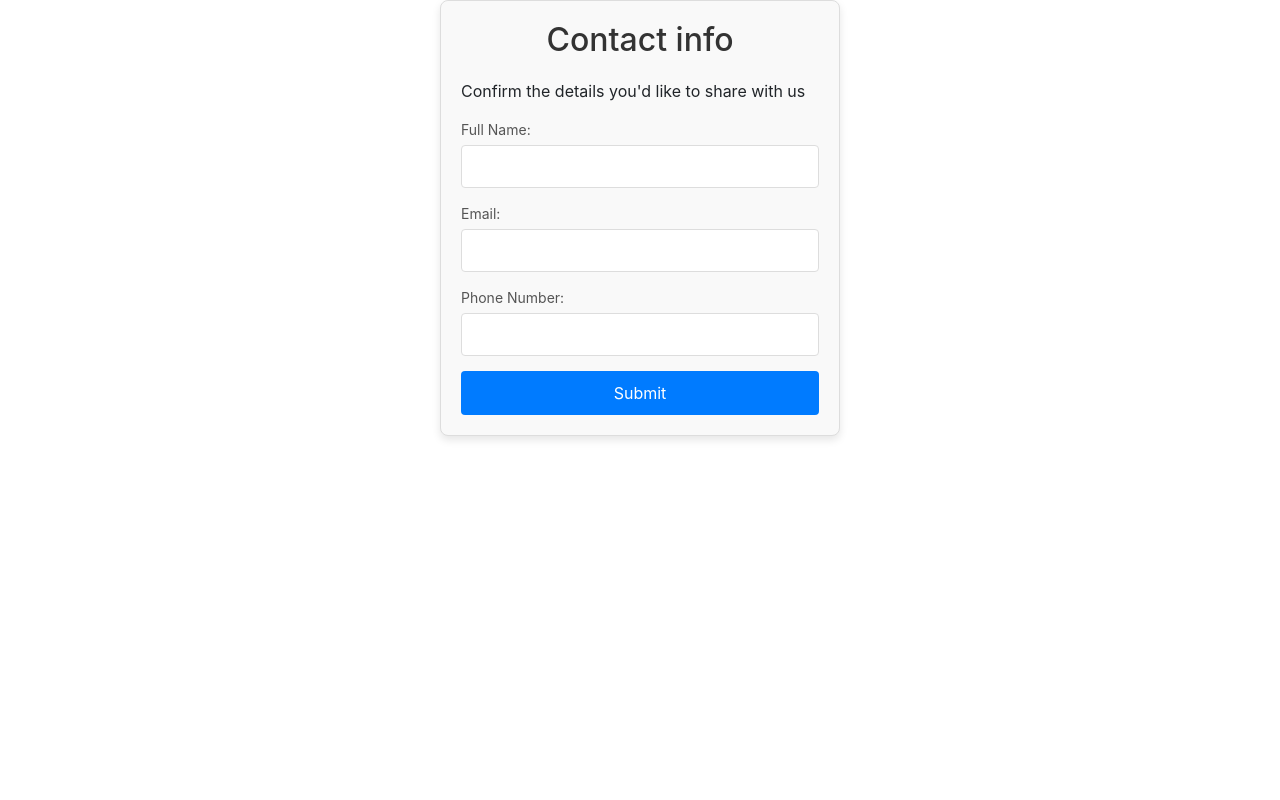
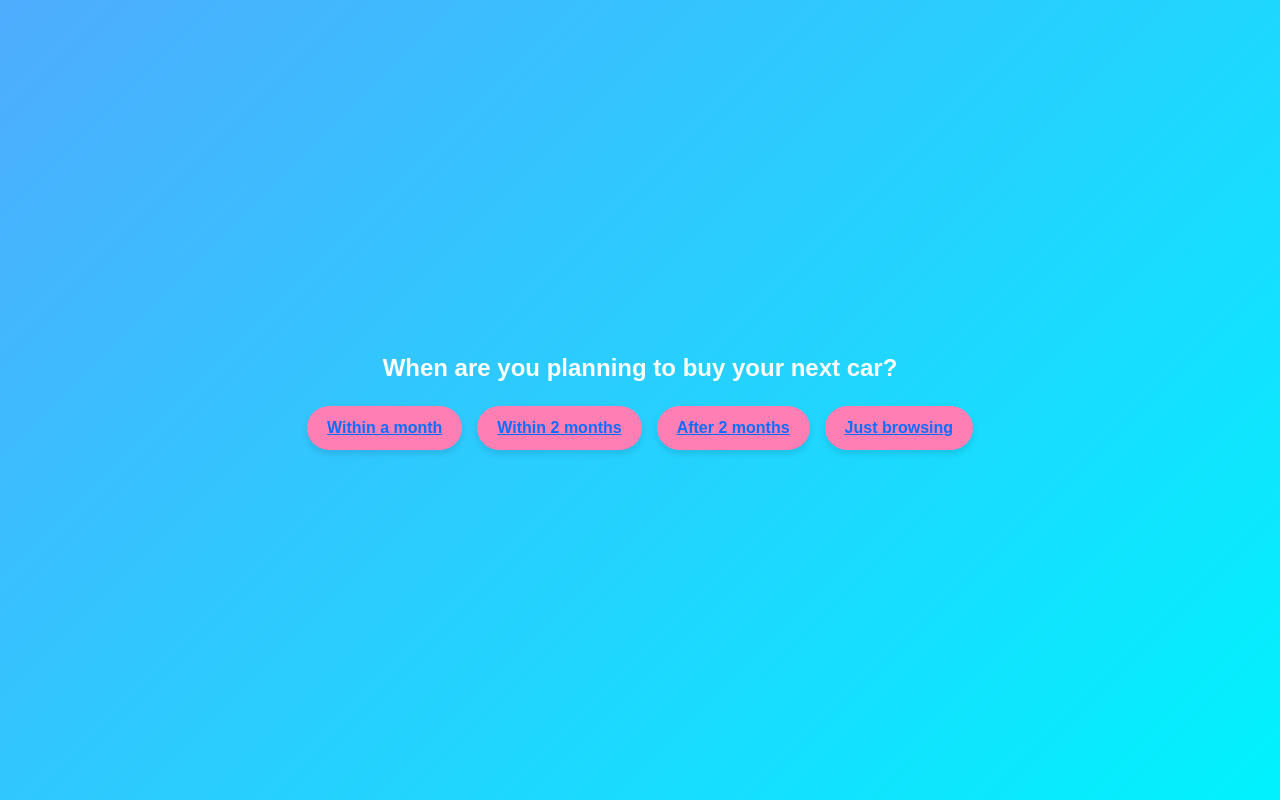
Before and after one commit to Devadasunepala/Tele-Enquiries, a React (Create React App) app: page / in a window 1280 px wide. Built offline with nearby package versions, Linux system fonts and the light colour scheme.

Commit message:
page added

```diff
--- a/package.json
+++ b/package.json
@@ -10,6 +10,7 @@
     "git": "^0.1.5",
     "react": "^18.3.1",
     "react-dom": "^18.3.1",
+    "react-router-dom": "^6.28.0",
     "react-scripts": "5.0.1",
     "web-vitals": "^2.1.4"
   },
--- a/src/App.js
+++ b/src/App.js
@@ -1,36 +1,37 @@
-// import logo from './logo.svg';
-// import './App.css';
 
+
+// import React from 'react';
+// import SignupForm from './components/signup';
+// import Home from './components/Home';
 // function App() {
-//   return (
-//     <div className="App">
-//       <header className="App-header">
-//         <img src={logo} className="App-logo" alt="logo" />
-//         <p>
-//           Edit <code>src/App.js</code> and save to reload.
-//         </p>
-//         <a
-//           className="App-link"
-//           href="https://reactjs.org"
-//           target="_blank"
-//           rel="noopener noreferrer"
-//         >
-//           Learn React
-//         </a>
-//       </header>
-//     </div>
-//   );
+//    return (
+//       <div className="App">
+//          <Home/>
+//          <SignupForm />
+//       </div>
+//    );
 // }
 
 // export default App;
 
-import React from 'react';
-import SignupForm from './components/signup';
+
+
+
+import React from "react";
+import { BrowserRouter as Router, Routes, Route, Link } from "react-router-dom";
+import Home from "./components/Home";
+import SignupForm from "./components/signup";
+
 function App() {
    return (
-      <div className="App">
-         <SignupForm />
-      </div>
+      <Router>
+         <div className="App">
+            <Routes>
+               <Route path="/" element={<Home />} />
+               <Route path="/signup" element={<SignupForm />} />
+            </Routes>
+         </div>
+      </Router>
    );
 }
 
--- /dev/null
+++ b/src/components/Home.css
@@ -0,0 +1,66 @@
+
+body, html {
+    margin: 0;
+    padding: 0;
+    box-sizing: border-box;
+    font-family: 'Arial', sans-serif;
+}
+
+.home-container {
+    display: flex;
+    flex-direction: column;
+    align-items: center;
+    justify-content: center;
+    padding: 20px;
+    min-height: 100vh;
+    background: linear-gradient(135deg, #4facfe, #00f2fe);
+}
+
+.question-label {
+    font-size: 1.5rem;
+    font-weight: bold;
+    color: #fff;
+    margin-bottom: 20px;
+    text-align: center;
+}
+
+.button-group {
+    display: flex;
+    flex-wrap: wrap;
+    gap: 15px;
+    justify-content: center;
+}
+
+.response-button {
+    padding: 10px 20px;
+    font-size: 1rem;
+    font-weight: 600;
+    color: #fff;
+    background: #ff7eb3;
+    border: none;
+    border-radius: 25px;
+    cursor: pointer;
+    transition: transform 0.2s, background 0.2s;
+    box-shadow: 0 4px 6px rgba(0, 0, 0, 0.1);
+}
+
+.response-button:hover {
+    transform: scale(1.1);
+    background: #ff5470;
+}
+
+.response-button:focus {
+    outline: none;
+    box-shadow: 0 0 10px #ff5470;
+}
+
+@media (max-width: 768px) {
+    .question-label {
+        font-size: 1.2rem;
+    }
+
+    .response-button {
+        padding: 8px 16px;
+        font-size: 0.9rem;
+    }
+}
--- /dev/null
+++ b/src/components/Home.js
@@ -0,0 +1,21 @@
+
+import React from "react";
+import "./Home.css";
+import { BrowserRouter as Router, Routes, Route, Link } from "react-router-dom";
+const Home = () => {
+    return (
+        <div className="home-container">
+            <label className="question-label">
+                When are you planning to buy your next car?
+            </label>
+            <div className="button-group">
+                <button className="response-button"><Link to='/signup'>Within a month</Link></button>
+                <button className="response-button"><Link to='/signup'>Within 2 months</Link></button>
+                <button className="response-button"><Link to='/signup'>After 2 months</Link></button>
+                <button className="response-button"><Link to='/signup'>Just browsing</Link></button>
+            </div>
+        </div>
+    );
+};
+
+export default Home;
```
Also changed, not shown: src/components/signup.js (line endings or trailing spaces), 1 other file (tests, documents, lock files or other folders).
